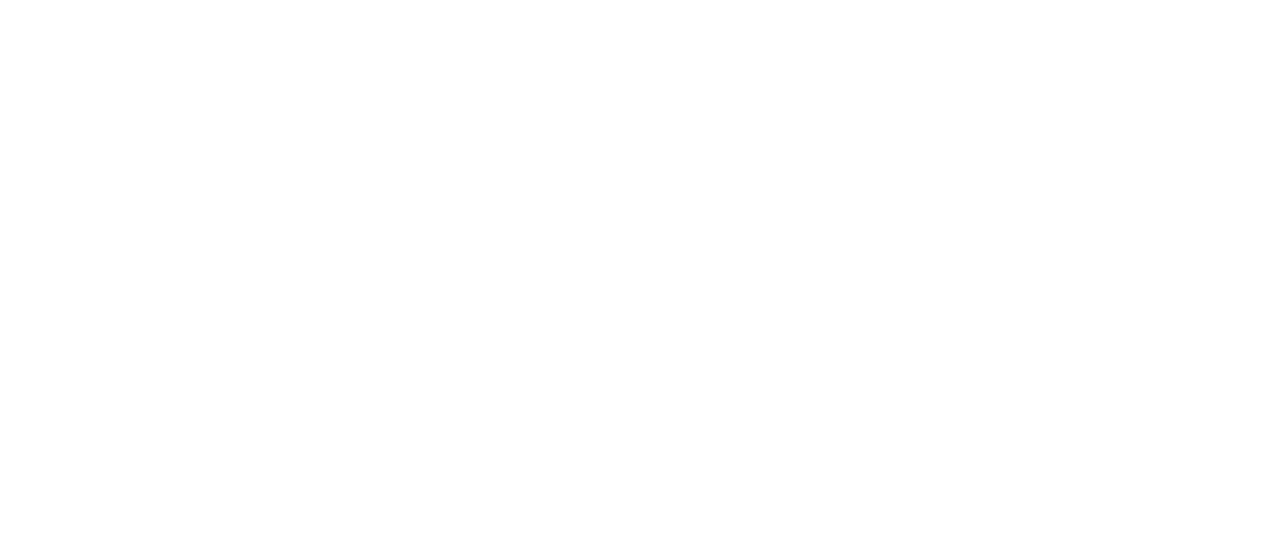
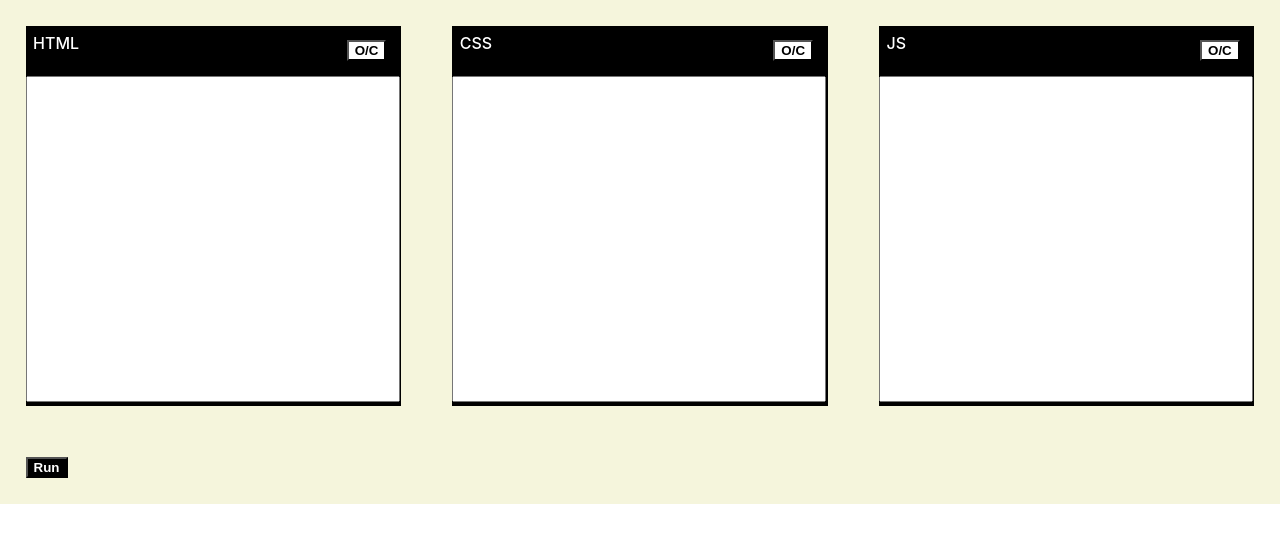
Before and after one commit to Nareshpy/CodePen-Basic-Clone-, a React (Create React App) app in the folder codepen/: page / in a window 1280 px wide. Shown: the top 542 px of the page. Built offline with nearby package versions, Linux system fonts and the light colour scheme.

Commit message:
completed basic clone

```diff
--- a/codepen/src/App.tsx
+++ b/codepen/src/App.tsx
@@ -1,7 +1,10 @@
 import './App.css';
+import Main from './components/main/Main';
 function App() {
   return (
-    <></>
+    <>
+    <Main></Main>
+    </>
   );
 }
 
--- /dev/null
+++ b/codepen/src/components/editors/Editor.tsx
@@ -0,0 +1,23 @@
+import { useState } from 'react';
+import './Editors.css';
+interface IEditorProps{
+    title:string;
+    value:string;
+    change:Function
+}
+function Editor(props:IEditorProps):JSX.Element{
+    const [open,setOpen]=useState<boolean>(true);
+    return (
+        <div className={`editor-container ${open?'':"collapsed"}`}>
+            <div className='editor-title'>
+                {props.title}
+                <button onClick={()=>{setOpen(!open)}}>O/C</button>
+            </div>
+            <div className='editor-area'>
+                <textarea name="editor" id="editor" onChange={(e)=>props.change(e.target.value)}  value={props.value}></textarea>
+            </div>
+        </div>
+    )
+}
+
+export default Editor
--- /dev/null
+++ b/codepen/src/components/editors/Editors.css
@@ -0,0 +1,44 @@
+.editors-container{
+    flex-grow: 1;
+    flex-basis: 0;
+    display: flex;
+    flex-wrap: wrap;
+}
+.editor-container{
+   margin: 2%;
+   flex-grow: 1;
+   flex-direction: column;
+   background-color: black;
+}
+.editor-container.collapsed{
+    flex-grow: 0;
+}
+.editor-title{
+    display: flex;
+    justify-content: space-between;
+    margin:1%;
+    padding: 1%;
+    color:white;
+    font-weight: 500;
+    /* background-color: rgba(44, 41, 41, 0.837); */
+}
+.editor-title button{
+    color: black;
+    background-color: white;
+    font-weight: 700;
+}
+.editor-area{
+    border-radius: 0px;
+    overflow: none;
+}
+.editor-area textarea{
+    width: 98%;
+    height:40vh;
+    resize: none;
+}
+button{
+    background-color: black;
+    font-weight: 700;
+    color: white;
+    margin: 2%;
+}
--- /dev/null
+++ b/codepen/src/components/editors/Editors.tsx
@@ -0,0 +1,48 @@
+import { useEffect, useState } from 'react'
+import Editor from './Editor';
+import './Editors.css'
+import Output from '../output/Output';
+
+function Editors():JSX.Element {
+    const [html, setHtml] = useState("");
+    const [css, setCss] = useState("");
+    const [js, setJs] = useState("");
+    const [run,setRun]=useState(false);
+    useEffect(()=>{
+        if(run){
+            setRun(!run);
+        }
+    },[html,css,js])
+    function handleHtmlChange(newValue: string):void {
+        setHtml(newValue);
+    }
+    function handleCssChange(newValue: string):void {
+        setCss(newValue);
+    }
+    function handleJsChange(newValue: string):void {
+        setJs(newValue);
+    }
+    const srcDoc:string=`
+    <html>
+    <body>${html}</body>
+    <style>${css}</style>
+    <script>${js}</script>
+    </html>
+    `
+    return (
+        <>
+            <div className='editors-container'>
+                <Editor title="HTML" value={html} change={handleHtmlChange}></Editor>
+                <Editor title="CSS" value={css} change={handleCssChange}></Editor>
+                <Editor title="JS" value={js} change={handleJsChange}></Editor>
+            </div>
+            <div>
+            <button onClick={()=>{setRun(!run)}}>Run</button>
+            {run && <Output src={srcDoc}></Output>}
+            </div>
+
+        </>
+    )
+}
+
+export default Editors
--- /dev/null
+++ b/codepen/src/components/main/Main.css
@@ -0,0 +1,6 @@
+.main-container {
+    background-color: beige;
+    display:flex;
+    flex-direction: column;
+    /* height: 100vh; */
+}
--- /dev/null
+++ b/codepen/src/components/main/Main.tsx
@@ -0,0 +1,10 @@
+import Editors from '../editors/Editors';
+import "./Main.css";
+function Main() {
+  return (
+    <div className='main-container'>
+        <Editors></Editors>
+    </div>
+  )
+}
+export default Main
--- /dev/null
+++ b/codepen/src/components/output/Output.css
@@ -0,0 +1,10 @@
+.output{
+    margin: 2%;
+    max-height: fit-content;
+}
+.output iframe{
+    width: 100%;
+    height: 100%;
+    background-color: white;
+    overflow-y: auto;
+}
--- /dev/null
+++ b/codepen/src/components/output/Output.tsx
@@ -0,0 +1,14 @@
+import './Output.css';
+interface IOutoutProps {
+  src: string
+}
+function Output(props: IOutoutProps):JSX.Element {
+  return (
+    <div className='output'>
+      <iframe title='output' srcDoc={props.src} sandbox='allow-scripts'>
+      </iframe>
+    </div>
+  )
+}
+
+export default Output
```
